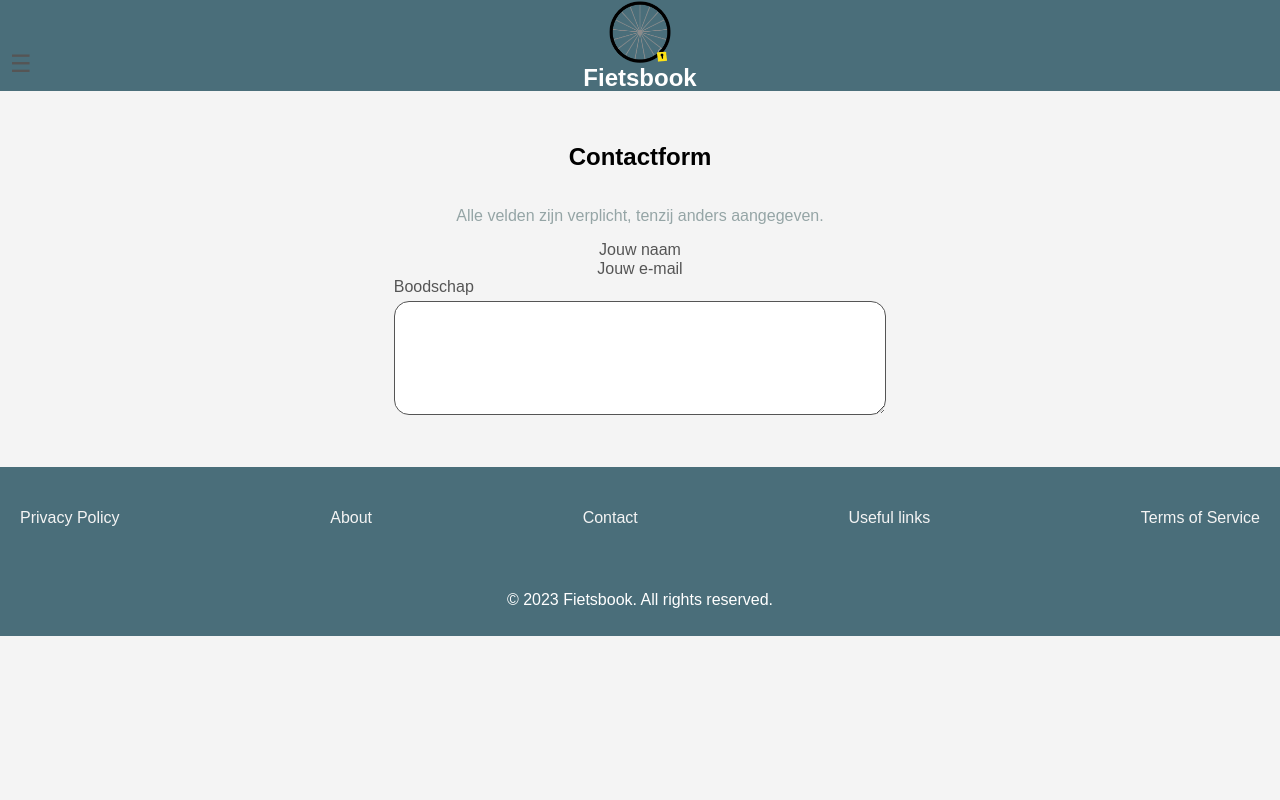
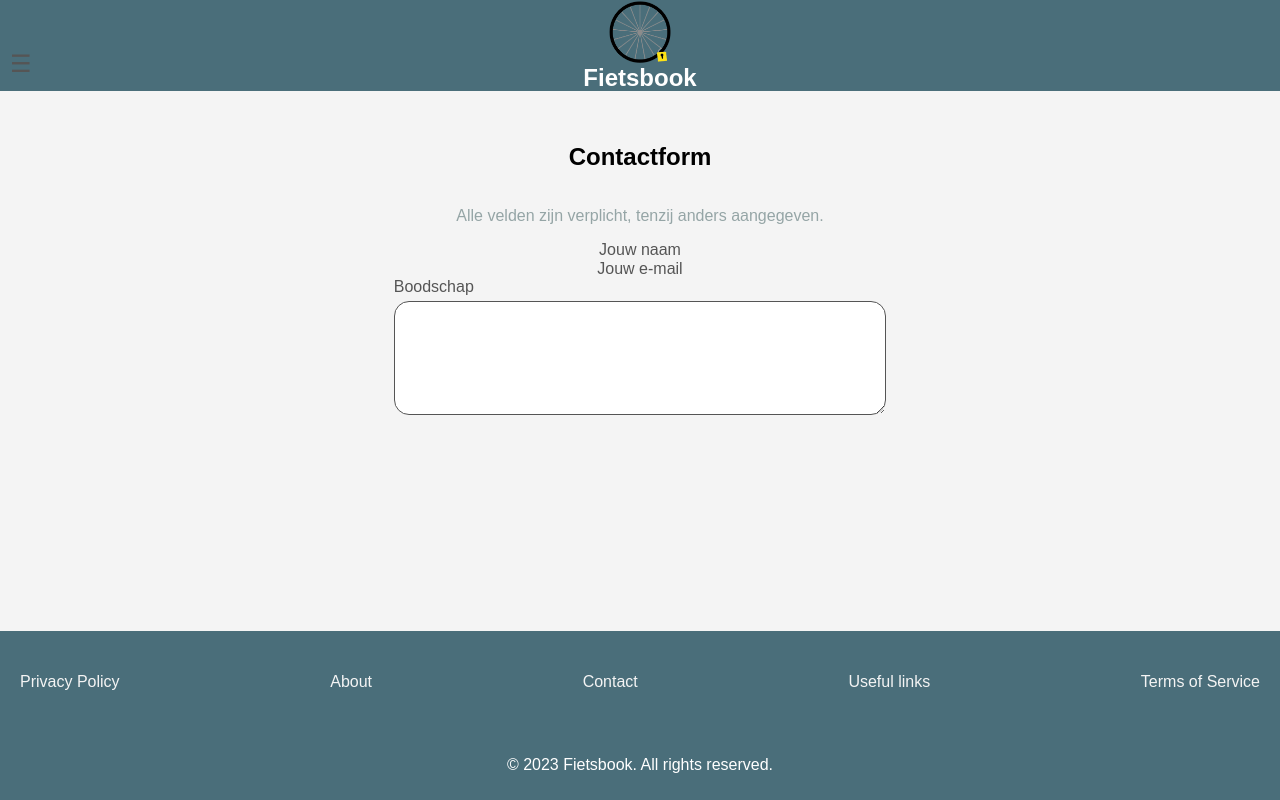
Before and after one commit to R4ybeam/WebDev, a PHP site: page /fietsbook/contact/index.php in a window 1280 px wide. Run offline with PHP 8.4, Linux system fonts and the light colour scheme; some libraries are stand-ins or nearby versions.

Commit message:
footer gefixt soort van

```diff
--- a/fietsbook/css/style.css
+++ b/fietsbook/css/style.css
@@ -8,6 +8,9 @@ body {
     margin: 0;
     padding: 0 0 10px 0;
     background-color: #f4f4f4;
+    display: flex;
+    flex-direction: column;
+    min-height: 100vh;
 }
 
 /* Header Styles */
@@ -125,6 +128,9 @@ nav a:hover {
     background-color: #63b0a8; /* Lighter shade than the background color */
     color: rgba(255, 255, 255, 0.524);
 }
+main {
+    flex-grow: ;
+}
 
 .temp-nav {
     display: flex;
@@ -195,6 +201,7 @@ footer {
     color: #fff;
     text-align: center;
     padding: 10px;
+    margin-top: auto; /* Push the footer to the bottom */
 }
 
 .bottom-nav ul {
@@ -246,7 +253,6 @@ footer {
 }
 
 .bottom-nav {
-    margin-bottom: 2rem;
     width: 100%;
 }
 
@@ -258,3 +264,9 @@ body.show-nav .temp-nav {
 body.show-nav main {
     margin-bottom: 150px;
 }
+
+html, body {
+    height: 100%;
+    margin: 0;
+    padding: 0;
+}
```
